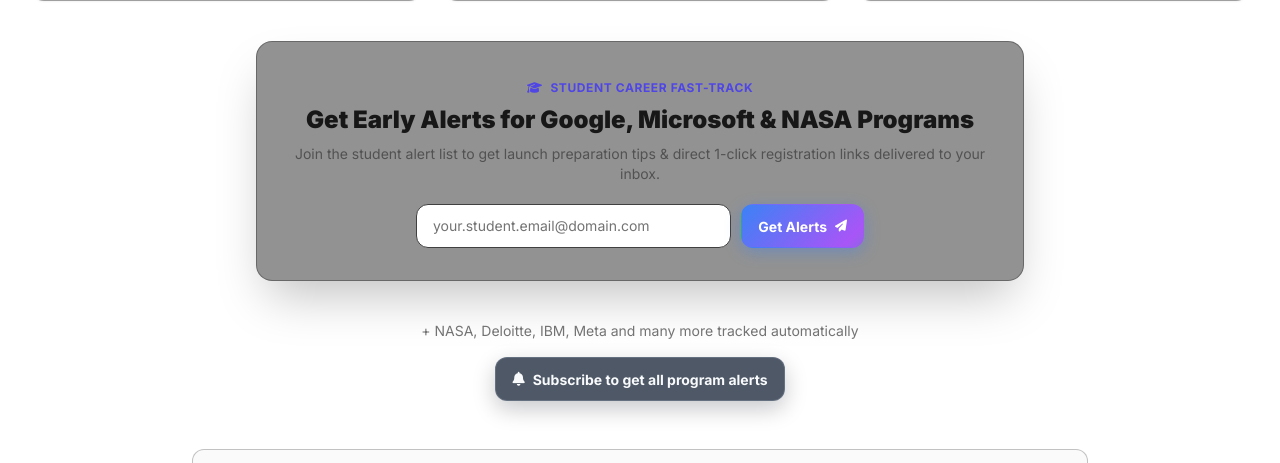
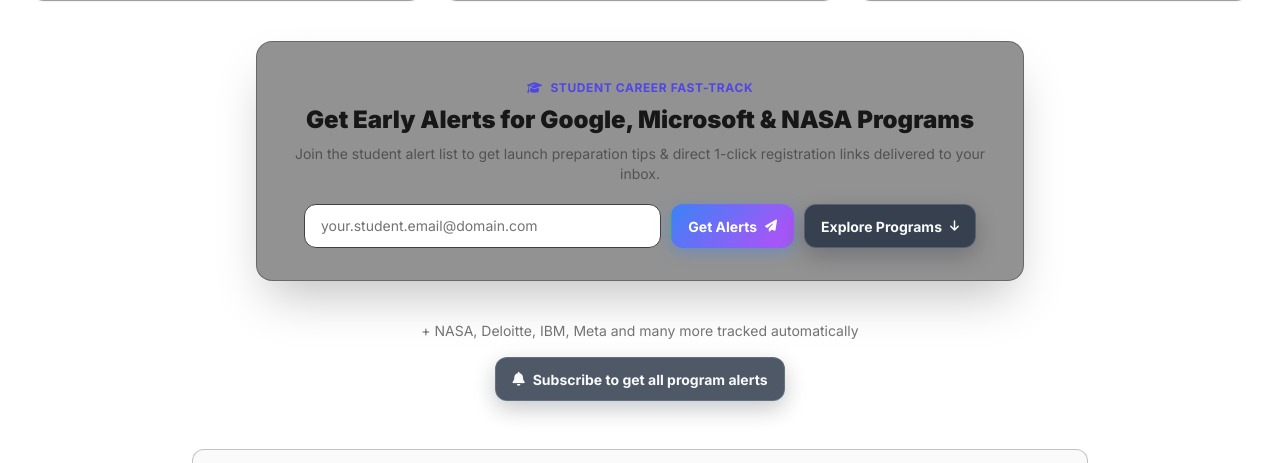
Before and after one commit to Alihussain121472/News-Agent, a Flask app: page / in a window 1280 px wide. Shown: the part 2620-3083 px from the top of the page. Run offline with Flask 3, Linux system fonts and the light colour scheme; data that the repository does not hold is empty; some libraries are stand-ins or nearby versions.

Commit message:
feat: add explore programs button next to alerts signup

```diff
--- a/templates/index.html
+++ b/templates/index.html
@@ -392,7 +392,7 @@
       </div>
       <h3 class="text-xl md:text-2xl font-black text-neutral-900 dark:text-white mb-2">Get Early Alerts for Google, Microsoft & NASA Programs</h3>
       <p class="text-neutral-600 dark:text-neutral-400 text-sm mb-5">Join the student alert list to get launch preparation tips & direct 1-click registration links delivered to your inbox.</p>
-      <form id="programAlertForm" class="flex flex-col sm:flex-row gap-2.5 max-w-md mx-auto">
+      <form id="programAlertForm" class="flex flex-col sm:flex-row gap-2.5 max-w-2xl mx-auto">
         <label for="progAlertEmail" class="sr-only">Student email address</label>
         <input type="email" id="progAlertEmail" placeholder="your.student.email@domain.com" required
           class="flex-1 bg-white dark:bg-neutral-900/50 border border-neutral-700 text-neutral-900 dark:text-white placeholder-neutral-500 rounded-xl px-4 py-2.5 text-sm focus:outline-none focus:border-emerald-500 transition"/>
@@ -400,6 +400,10 @@
           <span>Get Alerts</span>
           <i class="fas fa-paper-plane text-xs"></i>
         </button>
+        <a href="#programs" class="ui-button ui-button--secondary whitespace-nowrap flex items-center justify-center gap-2">
+          <span>Explore Programs</span>
+          <i class="fas fa-arrow-down text-xs"></i>
+        </a>
       </form>
       <div id="progAlertMsg" class="hidden rounded-xl p-3 text-xs font-semibold mt-3 text-center"></div>
     </div>
```
